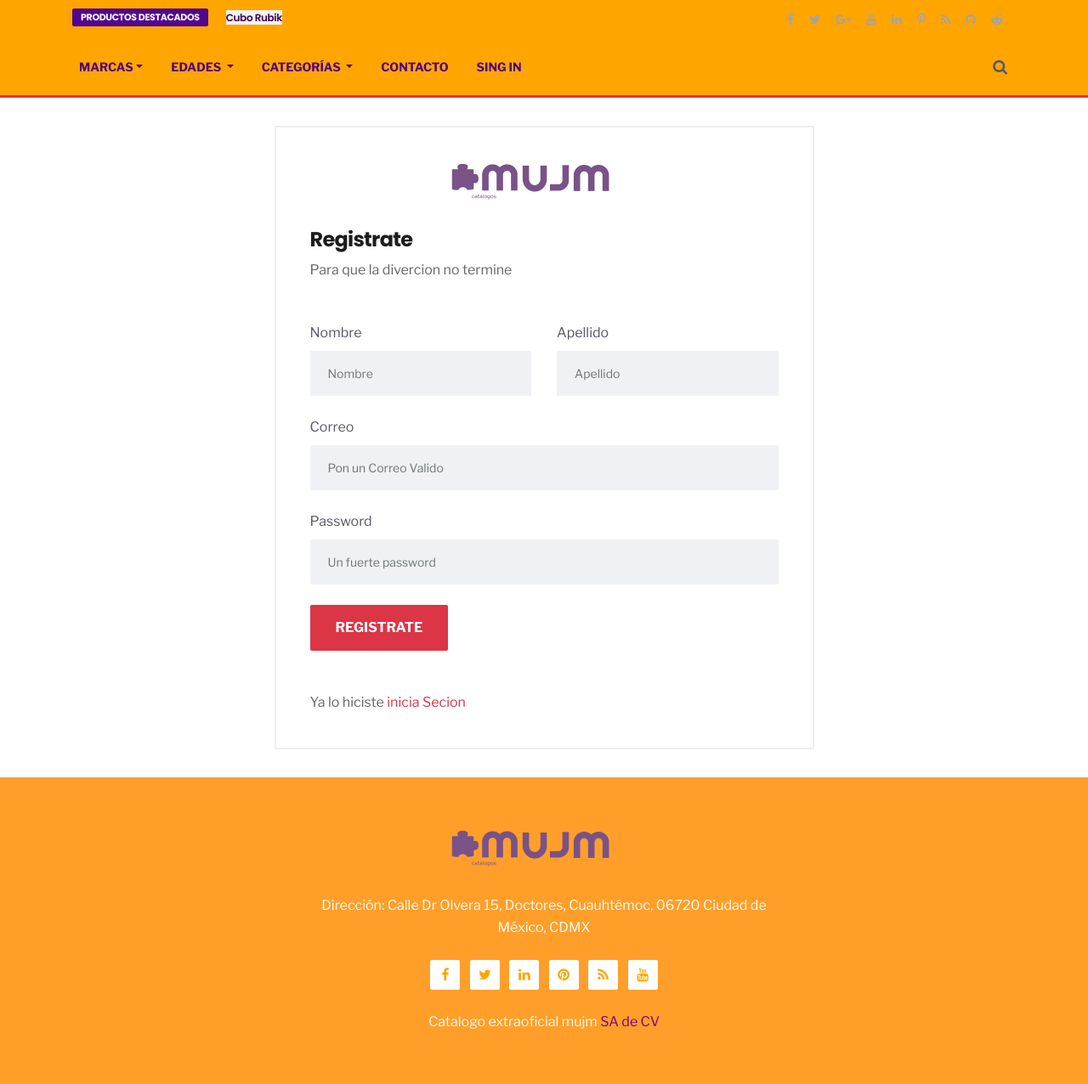
After one commit to Charliedev-11095/Jugueteria-web, a Django app: page /singinr/ in a window 1280 px wide. The commit adds this page. Shown: the whole page at 85% size. Run offline with Django 4.2, Linux system fonts and the light colour scheme; some libraries are stand-ins or nearby versions.

Commit message:
plantillas y admin todo listo

```diff
--- /dev/null
+++ b/proye/templates/proye/inciosesion.html
@@ -0,0 +1,46 @@
+{% extends "proye/plantilla.html" %}
+{%block body%}
+<section class="login-signup section-padding">
+    <div class="container">
+        <div class="row align-items-center justify-content-center">
+            <div class="col-lg-7">
+                <div class="signup">
+                    <div class="text-center"><a href="index.html"><img src="images/logos/logo.png" alt="" class="img-fluid"></a></div>
+                    <h3 class="mt-4">Registrate</h3>
+                    <p class="mb-5">Para que la divercion no termine</p>
+                    <form action="#" class="signup-form row">
+                        <div class="col-md-6">
+                            <div class="form-group">
+                                <label for="f-name">Nombre</label>
+                                <input type="text" class="form-control" id="f-name" name="f-name" placeholder="Nombre">
+                            </div>
+                        </div>
+                        <div class="col-md-6">
+                            <div class="form-group">
+                                <label for="l-name">Apellido</label>
+                                <input type="text" id="l-name" name="l-name" class="form-control" placeholder="Apellido">
+                            </div>
+                        </div>
+                        <div class="col-md-12">
+                            <div class="form-group">
+                                <label for="email-address">Correo</label>
+                                <input type="email" class="form-control" name="email-address" id="email-address" placeholder="Pon un Correo Valido">
+                            </div>
+                        </div>
+                        <div class="col-md-12">
+                            <div class="form-group">
+                                <label for="password-s">Password</label>
+                                <input type="password" class="form-control" id="password-s" name="password-s" placeholder="Un fuerte password">
+                            </div>
+                        </div>
+                        <div class="col-md-12">
+                            <button class="btn btn-primary" type="submit">Registrate</button>
+                            <p class="mt-5 mb-0">Ya lo hiciste <a href="{% url 'Secion' %}">inicia Secion</a></p>
+                        </div>
+                    </form>
+                </div>
+            </div>
+        </div>
+    </div>
+ </section>
+{%endblock%}
--- a/proye/templates/proye/plantilla.html
+++ b/proye/templates/proye/plantilla.html
@@ -63,21 +63,21 @@
               <div class="item">
                 <div class="post-content">
                   <h2 class="post-title title-sm">
-                    <a href="single-post.html">Cubo Rubik</a>
+                    <a href="{% url 'Producto' %}">Cubo Rubik</a>
                   </h2>
                 </div>
               </div>
               <div class="item">
                 <div class="post-content">
                   <h2 class="post-title title-sm">
-                    <a href="single-post.html">FidgetSpinner</a>
+                    <a href="{% url 'Producto' %}">FidgetSpinner</a>
                   </h2>
                 </div>
               </div>
               <div class="item">
                 <div class="post-content">
                   <h2 class="post-title title-sm">
-                    <a href="single-post.html">Marimba para Bebes</a>
+                    <a href="{% url 'Producto' %}">Marimba para Bebes</a>
                   </h2>
                 </div>
               </div>
@@ -265,6 +265,9 @@
                   <li class="nav-item">
                     <a class="nav-link" href="{%url 'Contacto'%}">Contacto</a>
                   </li>
+                  <li class="nav-item">
+                    <a class="nav-link" href="{%url 'Secion'%}">Sing in</a>
+                  </li>
                 </ul>
                 <div class="nav-search ml-auto d-none d-lg-block">
                   <span id="search">
--- a/proye/views.py
+++ b/proye/views.py
@@ -11,3 +11,9 @@ def filtrado(request):
 
 def contacto(request):
     return render(request,"proye/contacto.html")
+
+def secion(request):
+    return render(request,"proye/inicioreg.html")
+
+def reg(request):
+    return render(request,"proye/inciosesion.html")
--- a/proyecto/urls.py
+++ b/proyecto/urls.py
@@ -24,7 +24,9 @@ urlpatterns = [
     path('',views_proyecto.proyecto, name="Principal"),
     path('producto/',views_proyecto.producto, name="Producto"),
     path('filtrado/',views_proyecto.filtrado, name="Filtros"),
-    path('contacto/',views_proyecto.contacto, name="Contacto")
+    path('contacto/',views_proyecto.contacto, name="Contacto"),
+    path('singin/',views_proyecto.secion, name="Secion"),
+    path('singinr/',views_proyecto.reg, name="Registrar"),
 ]
 
 if settings.DEBUG:
```
Also changed, not shown: proye/templates/proye/inicioreg.html (added, +36 -0 lines).
